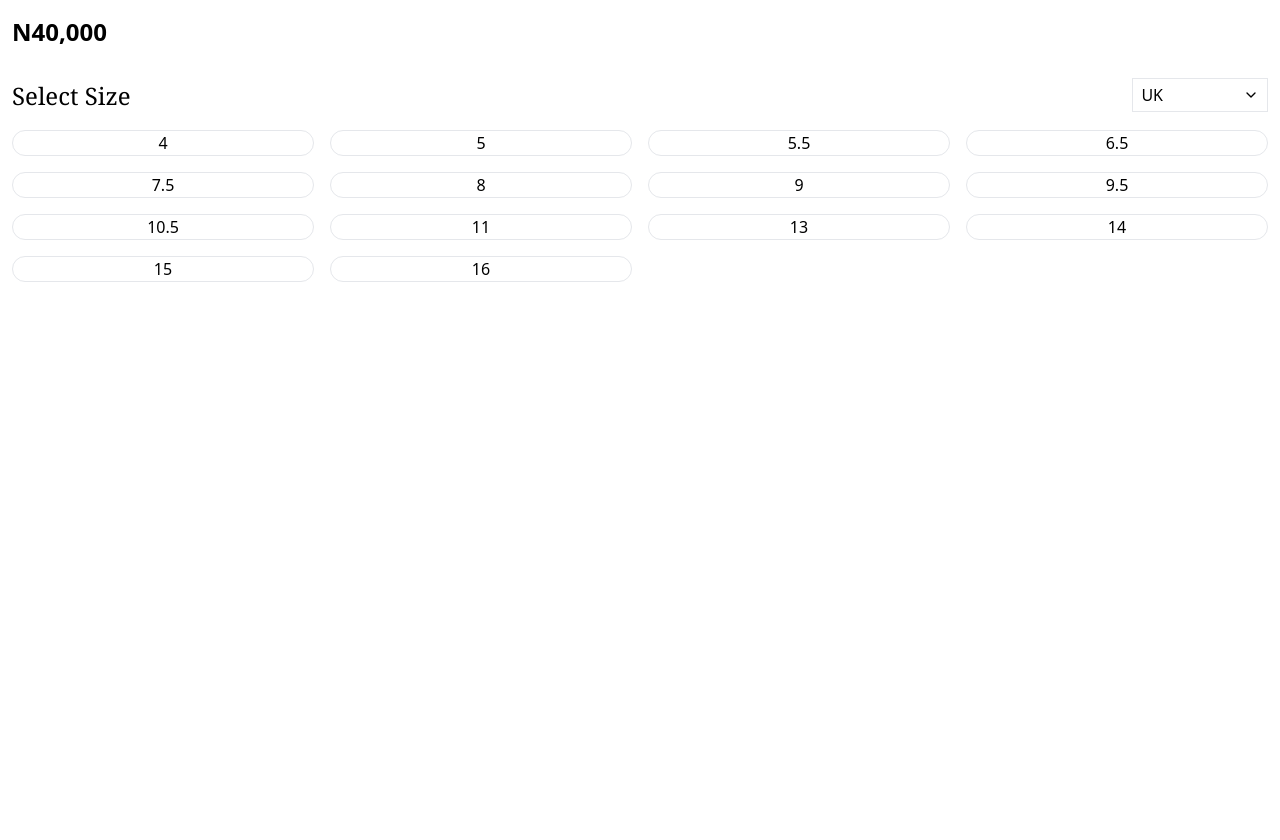
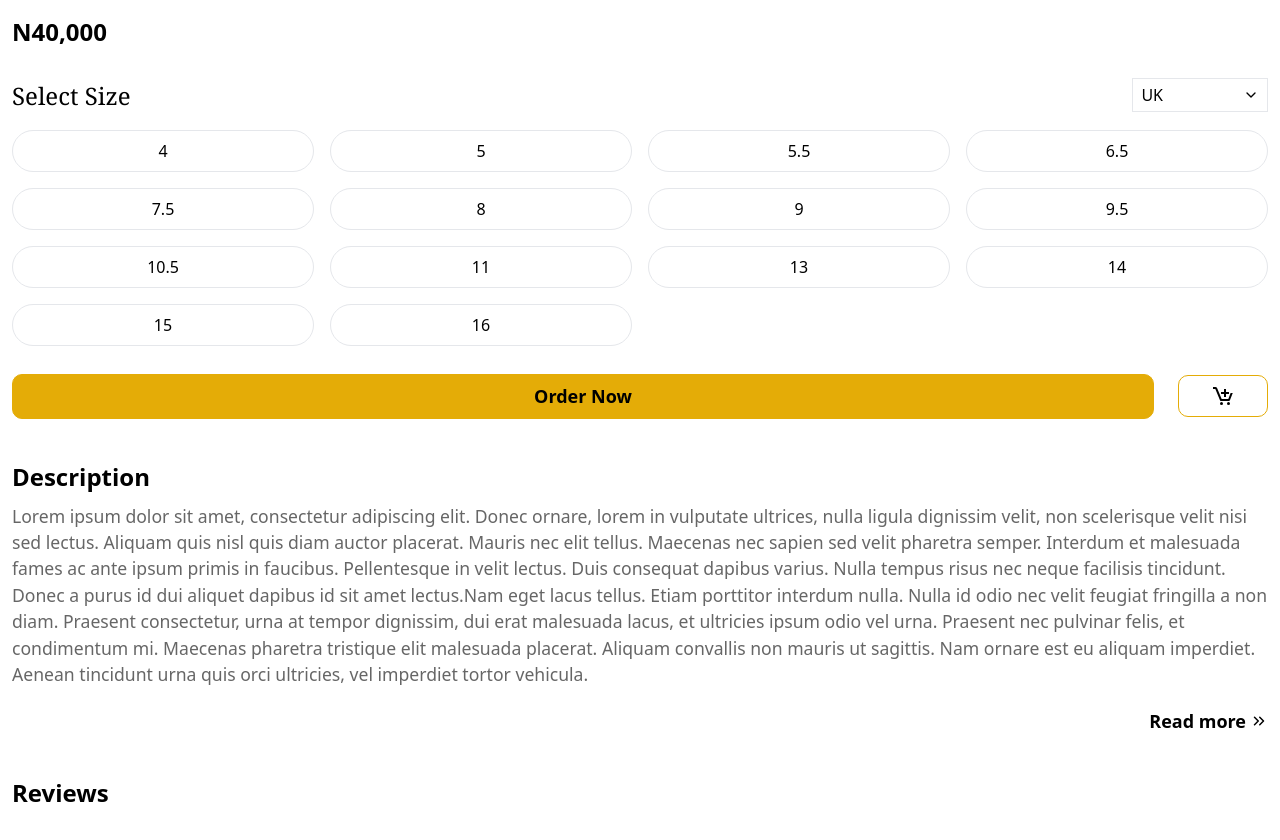
Before and after one commit to jephthahdominic/shoe-maker-template, a React (Vite) app: page /1 in a window 1280 px wide. Shown: the part 1240-2080 px from the top of the page. Before the commit the page ends 1542 px from the top, so only its background shows below. Built offline with nearby package versions, Linux system fonts and the light colour scheme; a web font is replaced by a local one.

Commit message:
working on the product description page;

```diff
--- a/src/components/Button.jsx
+++ b/src/components/Button.jsx
@@ -1,16 +1,9 @@
 import React from 'react'
 
-const Button = ({label, icon, backgroundColor, color, borderColor, borderOnHover}) => {
+const Button = ({className, children}) => {
   return (
-    <button className={`px-4 py-2 ${backgroundColor} ${borderOnHover && borderOnHover}
-    flex items-center gap-1.5 rounded-md border ${borderColor} transition-all
-    leading-normal font-roboto text-lg ${color} tracking-wide`}>
-      {label}
-      {icon && <img
-          src={icon}
-          alt='arrow'
-          className='rounded-full w-5 h-5'
-      />}
+    <button className={className}>
+      {children}
     </button>
   )
 }
--- /dev/null
+++ b/src/components/Description.jsx
@@ -0,0 +1,17 @@
+import React, { useState } from 'react'
+import { FiChevronsDown, FiChevronsLeft, FiChevronsRight } from 'react-icons/fi'
+
+export default function Description({product}) {
+  const [readMore, setReadMore] = useState(false)
+  return (
+    <article className={`relative p-3 mt-4 ${!readMore ? 'h-[300px]' : 'h-max'} overflow-hidden ${!readMore && 'fading-bottom'}`}
+    onClick={()=>setReadMore(s=>!s)}>
+      <h2 className='font-sans font-semibold text-[1.5rem]'>Description</h2>
+      <p className='leading-normal text-darkTransparent text-[1.1rem] mt-2'>{product.description}</p>
+      <div className={`${!readMore && 'absolute'} w-full right-3 bottom-3 z-10 flex justify-end`}>
+        {!readMore ? <span className='text-[1.125rem] flex items-center gap-1 font-semibold'>Read more <FiChevronsRight /></span> : <span
+        className='text-[1.125rem] flex items-center gap-1 font-semibold'>Read less <FiChevronsLeft /></span>}
+      </div>
+    </article>
+  )
+}
--- /dev/null
+++ b/src/components/PurchaseActions.jsx
@@ -0,0 +1,16 @@
+import React from 'react'
+import Button from './Button'
+import { BiCartAdd } from 'react-icons/bi'
+
+export default function PurchaseActions() {
+  return (
+    <div className='p-3 mt-4 flex items-center gap-6'>
+      <Button className={'flex-1 p-2 bg-primary border border-primary rounded-[10px] text-[1.125rem] font-bold'}>
+        Order Now
+      </Button>
+      <Button className={'p-2 border border-primary px-8 rounded-[10px]'}>
+        <BiCartAdd className='text-[1.5rem]' />
+      </Button>
+    </div>
+  )
+}
--- /dev/null
+++ b/src/components/Reviews.jsx
@@ -0,0 +1,9 @@
+import React from 'react'
+
+export default function Reviews() {
+  return (
+    <div className='p-3 mt-4'>
+        <h2 className='font-sans font-semibold text-[1.5rem]'>Reviews</h2>
+    </div>
+  )
+}
--- a/src/components/SelectSize.jsx
+++ b/src/components/SelectSize.jsx
@@ -6,6 +6,7 @@ export default function SelectSize() {
     const [countrySize, setCountrySize] = useState("UK");
     const [index, setIndex] = useState(0);
     const [selectCountry, setSelectCountry] = useState(false);
+
   return (
     <section className='px-3 mt-4'>
         <div className='flex justify-between items-start relative'>
@@ -17,7 +18,7 @@ export default function SelectSize() {
                 <div className= {`flex-col ${!selectCountry ? 'hidden' : 'flex'}`}>
                     {
                         sizes.map((size, index)=>(
-                            <div className='border-t py-1.5 px-2' onClick={()=>{
+                            <div className='border-t py-1.5 px-2 w-full' onClick={()=>{
                                 setIndex(index)
                                 setCountrySize(size.country);
                             }}>{size.country}</div>
@@ -29,7 +30,7 @@ export default function SelectSize() {
         <div className='grid grid-cols-4 gap-4 mt-4'>
             {
                 sizes[index].sizes.map((size)=>(
-                    <div className='border border-light gray rounded-full flex justify-center'>
+                    <div className='border border-light gray rounded-full flex justify-center p-2'>
                         <label htmlFor="size" className='text-dark-gray'></label>
                         <input type="radio" name="size" id="size" className='hidden' value={size} /> {size}
                     </div>
--- a/src/index.css
+++ b/src/index.css
@@ -66,4 +66,12 @@
     -ms-overflow-style: none;
     scrollbar-width: none;
   }
+  .fading-bottom::after{
+    content: "";
+    position: absolute;
+    bottom: 0;
+    background: linear-gradient(to bottom, rgba(255,255,255,0.5), rgba(255,255,255,1));
+    height: 30px;
+    width: 100%;
+  }
 }
--- a/src/pages/ProductDescription.jsx
+++ b/src/pages/ProductDescription.jsx
@@ -3,10 +3,12 @@ import { useParams } from 'react-router-dom'
 import AppHeader from '../components/AppHeader'
 import Search from '../components/Search'
 import Main from '../components/Main'
-import shoes, { sizes } from '../data/data'
-import { FiChevronDown, FiChevronUp } from 'react-icons/fi'
+import shoes from '../data/data'
 import SideBar from '../components/SideBar'
 import SelectSize from '../components/SelectSize'
+import PurchaseActions from '../components/PurchaseActions'
+import Description from '../components/Description'
+import Reviews from '../components/Reviews'
 
 export default function ProductDescription() {
     const {id} = useParams();
@@ -34,6 +36,9 @@ export default function ProductDescription() {
                 <p className='mt-4 text-[1.5rem] font-semibold'>{product.price}</p>
             </section>
             <SelectSize />
+            <PurchaseActions/>
+            <Description product = {product}/>
+            <Reviews/>
 
         </Main>
     </div>
```
